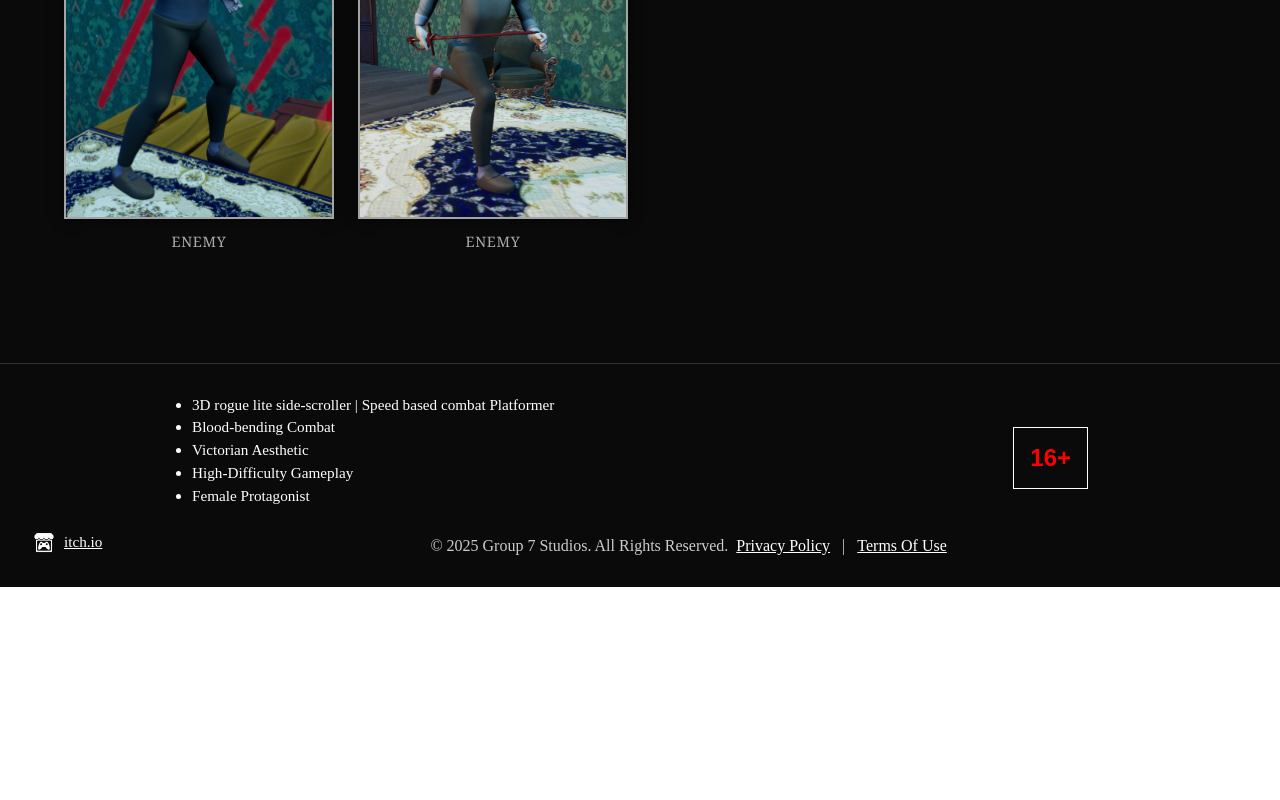
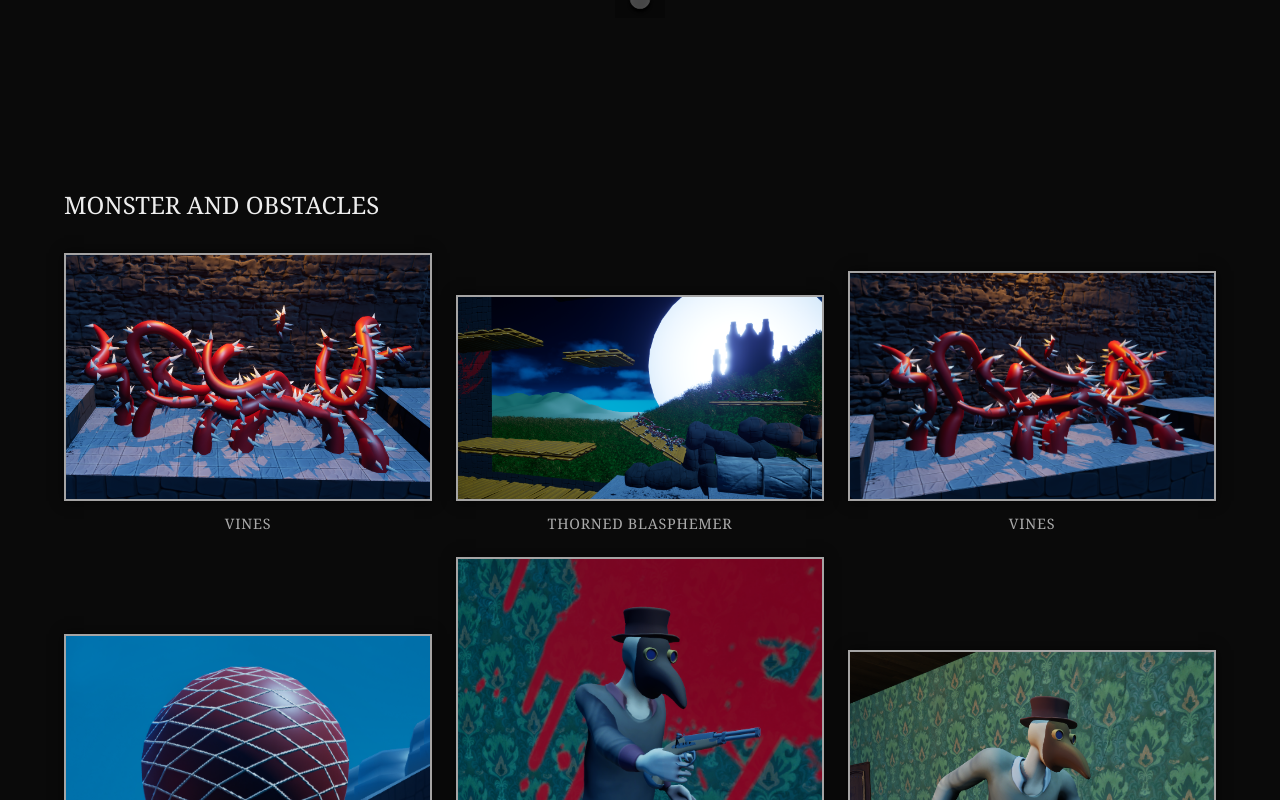
Before and after one commit to yevhenii-kapustian/Blood-Maiden, a Next.js app: page /media in a window 1280 px wide. Shown: the part 4458-5258 px from the top of the page. Before the commit the page ends 5045 px from the top, so only its background shows below. Built offline with nearby package versions, Linux system fonts and the light colour scheme.

Commit message:
added pictures and fixed some changes

```diff
--- a/src/components/EnemiesAndObstacles/enemiesAndObstacles.scss
+++ b/src/components/EnemiesAndObstacles/enemiesAndObstacles.scss
@@ -1,11 +1,11 @@
-.level-environments {
+.level-monster {
   background-color: #0a0a0a;
   padding: 4rem;
   color: #fff;
   font-family: 'Georgia', serif;
 
 
-  .main-title {
+  .monster-title {
     text-transform: uppercase;
     font-size: 1.5rem;
     text-align: left;
@@ -17,10 +17,10 @@
       }
   }
 
-  .level-section {
+  .monster-section {
     margin-bottom: 3rem;
 
-    .level-title {
+    .monster-title {
       font-size: 1.2rem;
       text-transform: uppercase;
       font-weight: normal !important;
@@ -31,16 +31,16 @@
       }
     }
 
-    .environment-grid {
+    .monster-grid {
       display: grid;
-      grid-template-columns: repeat(4, minmax(220px, 1fr));
+      grid-template-columns: repeat(3, 1fr);
       gap: 1.5rem;
       align-items: stretch;
       @media (max-width: 900px) {
           grid-template-columns: 1fr;
       }
     }
-    .environment-card {
+    .monster-card {
       display: flex;
       flex-direction: column;
       justify-content: flex-end;
@@ -50,7 +50,7 @@
 
       img {
         width: 100%;
-        max-width: 400px;
+        height: 500px;
         height: auto;
         margin-top: auto; // This ensures the image aligns to the bottom
         border: 2px solid #a5a4a4;
@@ -58,7 +58,7 @@
         object-fit: contain;
       }
 
-      .env-label {
+      .monster-label {
         margin-top: 0.5rem;
         font-size: 0.9rem;
         text-transform: uppercase;
--- a/src/components/EnemiesAndObstacles/index.tsx
+++ b/src/components/EnemiesAndObstacles/index.tsx
@@ -6,16 +6,16 @@ import { monsters } from '@/data/data';
 
 const EnemiesAndObstacles: React.FC = () => {
   return (
-    <div id='enemies' className="level-environments">
-      <h1 className="main-title">Monster and obstacles</h1>
+    <div id='enemies' className="level-monster">
+      <h1 className="monster-title">Monster and obstacles</h1>
 
-      <div className="level-section">
-        <div className="environment-grid">
+      <div className="monster-section">
+        <div className="monster-grid">
           {monsters.map((env: Monster, idx: number) => (
-            <div key={idx} className="environment-card">
+            <div key={idx} className="monster-card">
               <div className="image-wrapper">
                 <img src={env.image} alt={env.name} />
-                <p className="env-label">{env.name}</p>
+                <p className="monster-label">{env.name}</p>
               </div>
             </div>
           ))}
--- a/src/components/Footer/footer.scss
+++ b/src/components/Footer/footer.scss
@@ -2,7 +2,7 @@
   background-color: #0a0a0a;
   color: #ffffff;
   display: flex;
-  justify-content: space-between;
+  justify-content: center;
   padding: 2rem;
   flex-wrap: wrap;
   flex-direction: column;
@@ -139,9 +139,8 @@
 
 .bottom {
   display: flex;
-  align-items: center;
   margin-top: 0.5rem;
-  justify-content: flex-start;
+  position: relative;
 
   a {
     color: #fff;
@@ -153,27 +152,35 @@
     }
   }
 
+  .linkedIn {
+    display: flex;
+    justify-content: center;
+    align-items: center;
+    justify-self: flex-start;
+  }
+
   @media (max-width: 511px) {
-    justify-content: flex-start;
+
     font-size: 0.5rem;
   }
 
   @media (min-width: 512px) and (max-width: 1022px) {
-    justify-content: flex-start;
+
     font-size: 0.75rem;
   }
 
   @media (min-width: 1023px) and (max-width: 1068px) {
-    justify-content: flex-start;
+
     font-size: 1.5rem;
   }
 
   .center {
+    width: 100%;
+    display: flex;
     justify-content: center;
+    align-items: center;
     text-align: center;
-    margin-top: 0.5rem;
     color: #ccc;
-    padding-left: 20rem;
     font-size: 1rem;
 
     @media (max-width: 511px) {
@@ -183,12 +190,12 @@
 
     @media (min-width: 512px) and (max-width: 1022px) {
       font-size: 0.75rem;
-      padding-left: 0rem;
+
     }
 
     @media (min-width: 1023px) and (max-width: 1068px) {
       font-size: 1rem;
-      padding-left: 5rem;
+
     }
   }
 }
--- a/src/components/Footer/index.tsx
+++ b/src/components/Footer/index.tsx
@@ -23,10 +23,12 @@ const Footer = () => {
       </div>
 
       <div className="bottom">
-        <Image src="/Ichio-Footer.png" alt="itch.io" width={24} height={24} />
-        <a target='_blank' href="https://itch.io/">itch.io</a>
+        <div className='linkedIn'>
+          <Image src="/Ichio-Footer.png" alt="itch.io" width={24} height={24} />
+          <a target='_blank' href="https://itch.io/">itch.io</a>
+        </div>
         <p className="center">
-          © 2025 Group 7 Studios. All Rights Reserved.
+          <p className='text'>© 2025 Group 7 Studios. All Rights Reserved.</p>
           <a target='_blank' href="https://itch.io/docs/legal/privacy-policy">Privacy Policy</a> | <a target='_blank' href="https://itch.io/docs/legal/terms">Terms Of Use</a>
         </p>
       </div>
--- a/src/components/LevelEnvironments_1_2/levelEnvironments_1_2.scss
+++ b/src/components/LevelEnvironments_1_2/levelEnvironments_1_2.scss
@@ -33,7 +33,7 @@
 
     .environment-grid {
       display: grid;
-      grid-template-columns: repeat(auto-fit, minmax(220px, 1fr));
+      grid-template-columns: repeat(2,  1fr);
       gap: 1.5rem;
       align-items: stretch;
       @media (max-width: 900px) {
@@ -47,9 +47,11 @@
       text-align: center;
       height: 100%;
 
+
+
       img {
         width: 100%;
-        max-width: 400px;
+        max-height: 600px;
         height: auto;
         margin-top: auto; // This ensures the image aligns to the bottom
         border: 2px solid #a5a4a4;
--- a/src/data/data.ts
+++ b/src/data/data.ts
@@ -214,12 +214,8 @@ export const levelData: Level[] = [
     title: 'Level 1: Cemetery and Forest',
     environments: [
       {
-        name: 'Lamp post',
-        src: '/images/screenshots/environmentlevels/1/Lampost_environ_level1.png',
-      },
-      {
         name: 'Pillars',
-        src: '/images/screenshots/environmentlevels/1/pillar_environ_level1.png',
+        src: '/images/screenshots/environmentlevels/1/lamppost_update.png',
       },
       {
         name: 'Stone Coffins',
@@ -228,6 +224,10 @@ export const levelData: Level[] = [
       {
         name: 'Wood Coffins',
         src: '/images/screenshots/environmentlevels/1/Wooden_coffin_environ_level1.png',
+      },
+      {
+        name: 'Lamp post',
+        src: '/images/screenshots/environmentlevels/1/Lampost_environ_level1.png',
       },
 
     ],
```
Also changed, not shown: src/components/AboutIntro/aboutIntro.scss (+6 -5 lines), public/images/screenshots/environmentlevels/1/lamppost_update.png (added).
